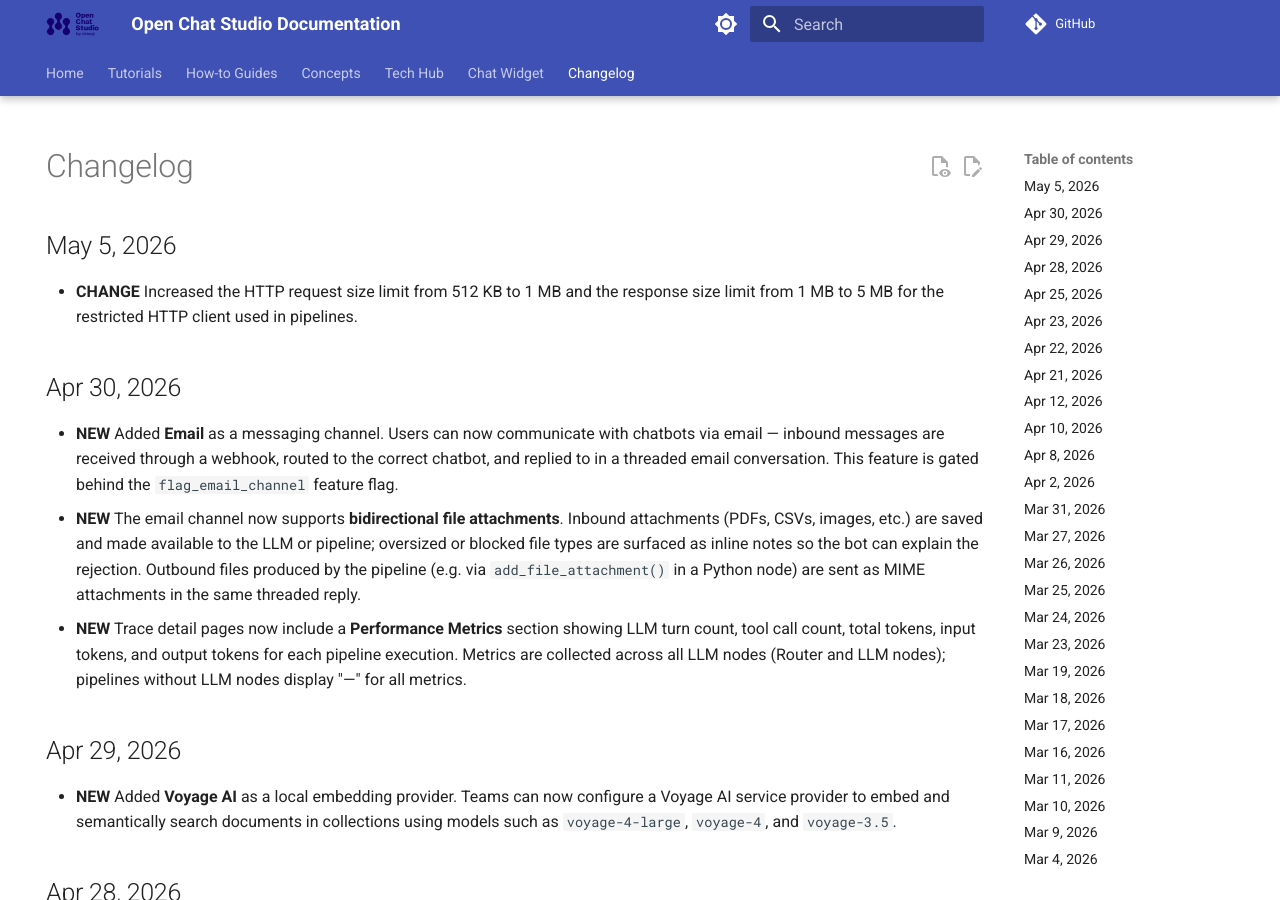
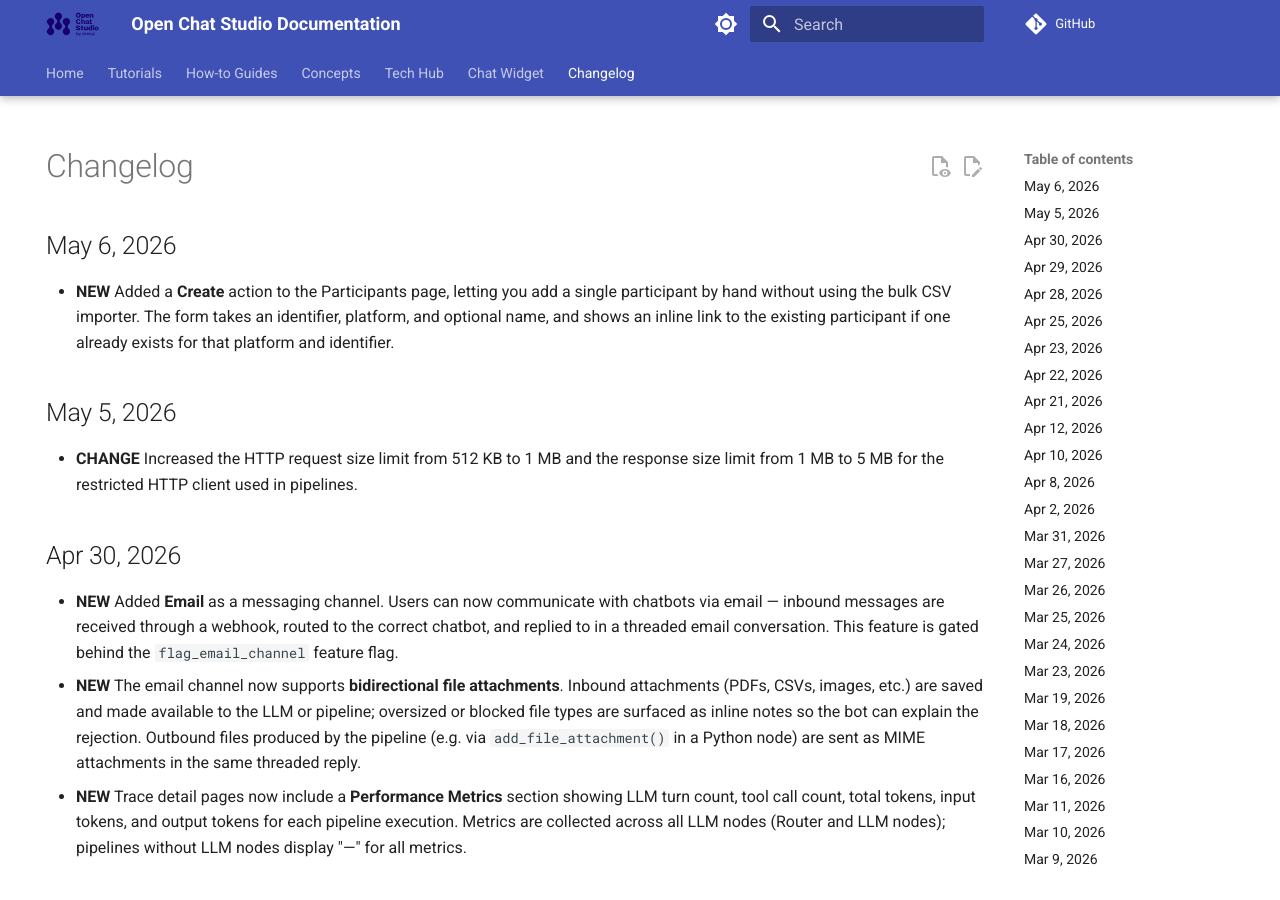
Before and after one commit to dimagi/open-chat-studio-docs, an MkDocs documentation site: the page built from docs/changelog.md, in a window 1280 px wide and 900 px high. Built offline with MkDocs 1.6.1 and Material for MkDocs 9.7.7, drawn with Linux system fonts in a browser that asks for light colours; a script that is not in the unit is left out; comment, search, counter and statistics services are not loaded.

Commit message:
update changelog and docs from OCS PR #3293
Co-Authored-By: Claude Opus 4.7 (1M context) <noreply@anthropic.com>

```diff
--- a/docs/changelog.md
+++ b/docs/changelog.md
@@ -4,6 +4,9 @@ hide:
 ---
 
 # Changelog
+## May 6, 2026
+* **NEW** Added a **Create** action to the Participants page, letting you add a single participant by hand without using the bulk CSV importer. The form takes an identifier, platform, and optional name, and shows an inline link to the existing participant if one already exists for that platform and identifier.
+
 ## May 5, 2026
 * **CHANGE** Increased the HTTP request size limit from 512 KB to 1 MB and the response size limit from 1 MB to 5 MB for the restricted HTTP client used in pipelines.
 
```
Also changed, not shown: docs/concepts/participant_data.md (+1 -1 lines).
